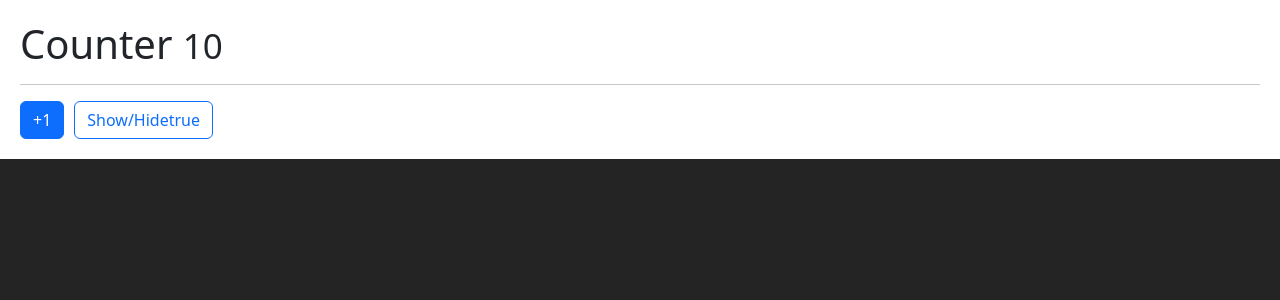
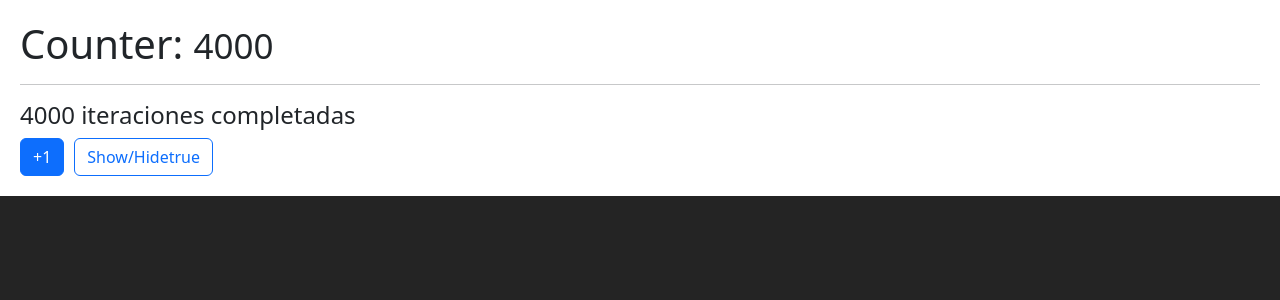
Before and after one commit to yosassenav/hooks-app, a React (Vite) app: page / in a window 1280 px wide. Shown: the top 300 px of the page. Built offline with nearby package versions, Linux system fonts and the light colour scheme.

Commit message:
reviewing useMemo hook with example

```diff
--- /dev/null
+++ b/src/06-memos/MemoHook.jsx
@@ -0,0 +1,39 @@
+import { useMemo, useState } from "react"
+import { useCounter } from "../hooks/useCounter"
+
+export const MemoHook = () => {
+    const [show, setShow] =useState(true)
+    const {counter, increment} = useCounter(4000);
+
+    const heavyStuff = (iterationNumber = 100) => {
+        for(let i = 0; i <  iterationNumber ;i++){
+            console.log("ahi vamos")
+    }
+    return `${iterationNumber} iteraciones completadas`
+}
+
+    const memorizedValue = useMemo(()=> heavyStuff(counter), [counter]);
+
+
+    return (
+        <>
+            <h1>Counter: <small>{counter}</small> </h1>
+            <hr/>
+            <h4>{memorizedValue}</h4>
+
+            <button
+            className="btn btn-primary"
+            onClick={()=>increment()}
+            >
+                +1
+            </button>
+            <button
+            className="btn btn-outline-primary"
+            onClick={()=>{setShow(!show)}}
+            >
+                Show/Hide
+                {JSON.stringify(show)}
+            </button>
+        </>
+    )
+}
--- a/src/main.jsx
+++ b/src/main.jsx
@@ -1,7 +1,8 @@
 import React from 'react';
 import ReactDOM from 'react-dom/client';
 import './index.css';
-import { Memorize } from './06-memos/Memorize';
+import { MemoHook } from './06-memos/MemoHook';
+// import { Memorize } from './06-memos/Memorize';
 // import { Layout } from './05-useLayoutEffect/Layout';
 // import { FocusScreen } from './04-useRef/FocusScreen';
 // import { MultipeCustomHooks } from './03-examples/MultipleCustomHooks';
@@ -13,6 +14,6 @@
 
 ReactDOM.createRoot(document.getElementById('root')).render(
   <React.StrictMode>
-    <Memorize/>
+    <MemoHook/>
   </React.StrictMode>,
 )
```
